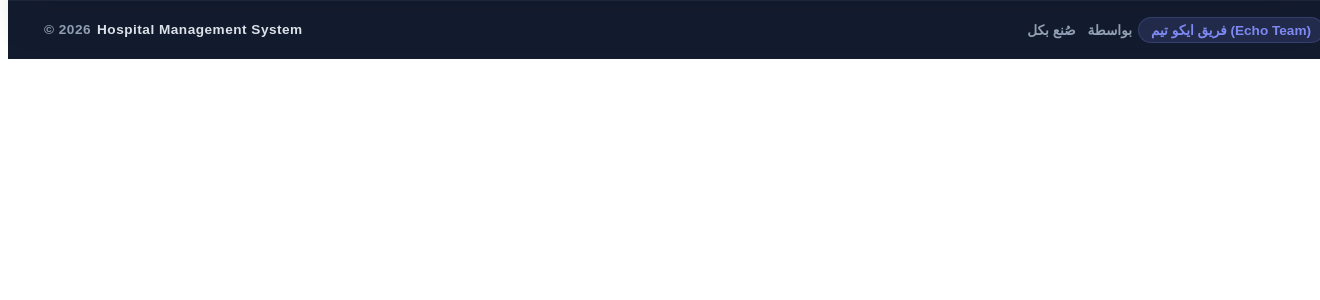
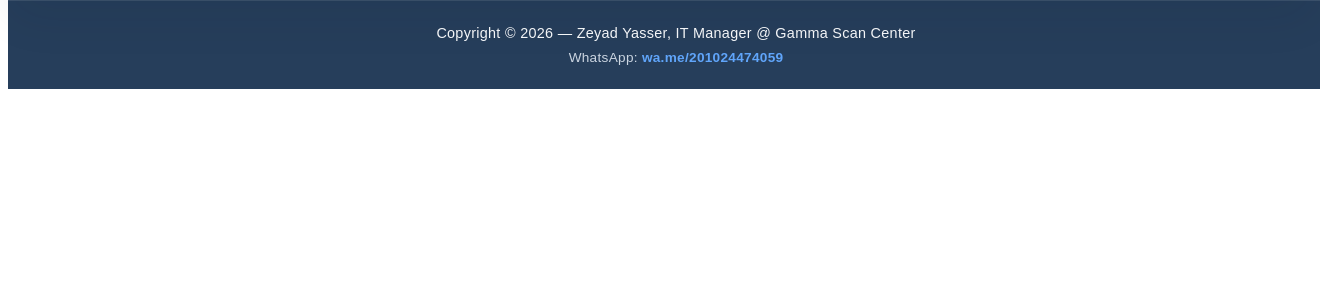
Before and after one commit to ZeyadR5/HMS_Graduation_project, a PHP site: page /includes/nav.php in a window 1320 px wide. Shown: the part 90-390 px from the top of the page. Run offline with PHP 8.4, Linux system fonts and the light colour scheme; the visitor is signed in with stand-in values (Sample User, id 1); data that the repository does not hold is empty.

Commit message:
UI: Match requested footer design and fix layout on login page

```diff
--- a/includes/nav.php
+++ b/includes/nav.php
@@ -1126,17 +1126,12 @@ if (!defined('HMS_NAV_ASSETS')) {
 
         // Add Global Footer
         const footerHTML = `
-            <footer style="margin-top: auto; padding: 1rem 1.5rem; display: flex; align-items: center; justify-content: center; background: rgba(15, 23, 42, 0.98); backdrop-filter: blur(12px); border-top: 1px solid rgba(255,255,255,0.05); color: #94a3b8; font-size: 0.85rem; font-family: 'Tajawal', sans-serif; width: 100%; z-index: 40; box-shadow: 0 -10px 15px -3px rgba(0, 0, 0, 0.05);">
-                <div style="display: flex; flex-direction: row; align-items: center; justify-content: space-between; width: 100%; max-width: 1280px; flex-wrap: wrap; gap: 10px;">
-                    <p style="margin: 0; font-weight: 600; display: flex; align-items: center; gap: 6px; letter-spacing: 0.5px;">
-                        &copy; ${new Date().getFullYear()} <span style="color: #e2e8f0;">Hospital Management System</span>
-                    </p>
-                    <p style="margin: 0; display: flex; align-items: center; gap: 6px; font-weight: 600;">
-                        صُنع بكل <i class="bi bi-suit-heart-fill text-rose-500" style="animation: pulse 2s infinite;"></i> بواسطة
-                        <a href="/echo-team.php" style="color: #818cf8; font-weight: 800; text-decoration: none; padding: 4px 12px; border-radius: 99px; background: rgba(129, 140, 248, 0.15); transition: all 0.3s ease; border: 1px solid rgba(129,140,248,0.2);" onmouseover="this.style.background='rgba(129, 140, 248, 0.25)'; this.style.color='#a5b4fc'; this.style.transform='translateY(-1px)';" onmouseout="this.style.background='rgba(129, 140, 248, 0.15)'; this.style.color='#818cf8'; this.style.transform='translateY(0)';">
-                            فريق ايكو تيم (Echo Team)
-                        </a>
-                    </p>
+            <footer style="width: 100%; background-color: #263e5b; color: #f8fafc; text-align: center; padding: 1.5rem 1rem; font-family: 'DM Sans', sans-serif; font-size: 0.9rem; font-weight: 500; letter-spacing: 0.3px; margin-top: auto; border-top: 1px solid rgba(255,255,255,0.1); z-index: 40; position: relative;">
+                <div style="margin-bottom: 0.6rem;">
+                    Copyright &copy; ${new Date().getFullYear()} &mdash; Zeyad Yasser, IT Manager @ Gamma Scan Center
+                </div>
+                <div style="font-size: 0.85rem; color: #cbd5e1;">
+                    WhatsApp: <a href="https://wa.me/201024474059" style="color: #60a5fa; text-decoration: none; font-weight: 600; transition: color 0.2s;" onmouseover="this.style.color='#93c5fd'" onmouseout="this.style.color='#60a5fa'" target="_blank">wa.me/201024474059</a>
                 </div>
             </footer>
         `;
```
Also changed, not shown: index.php (+9 -13 lines).
